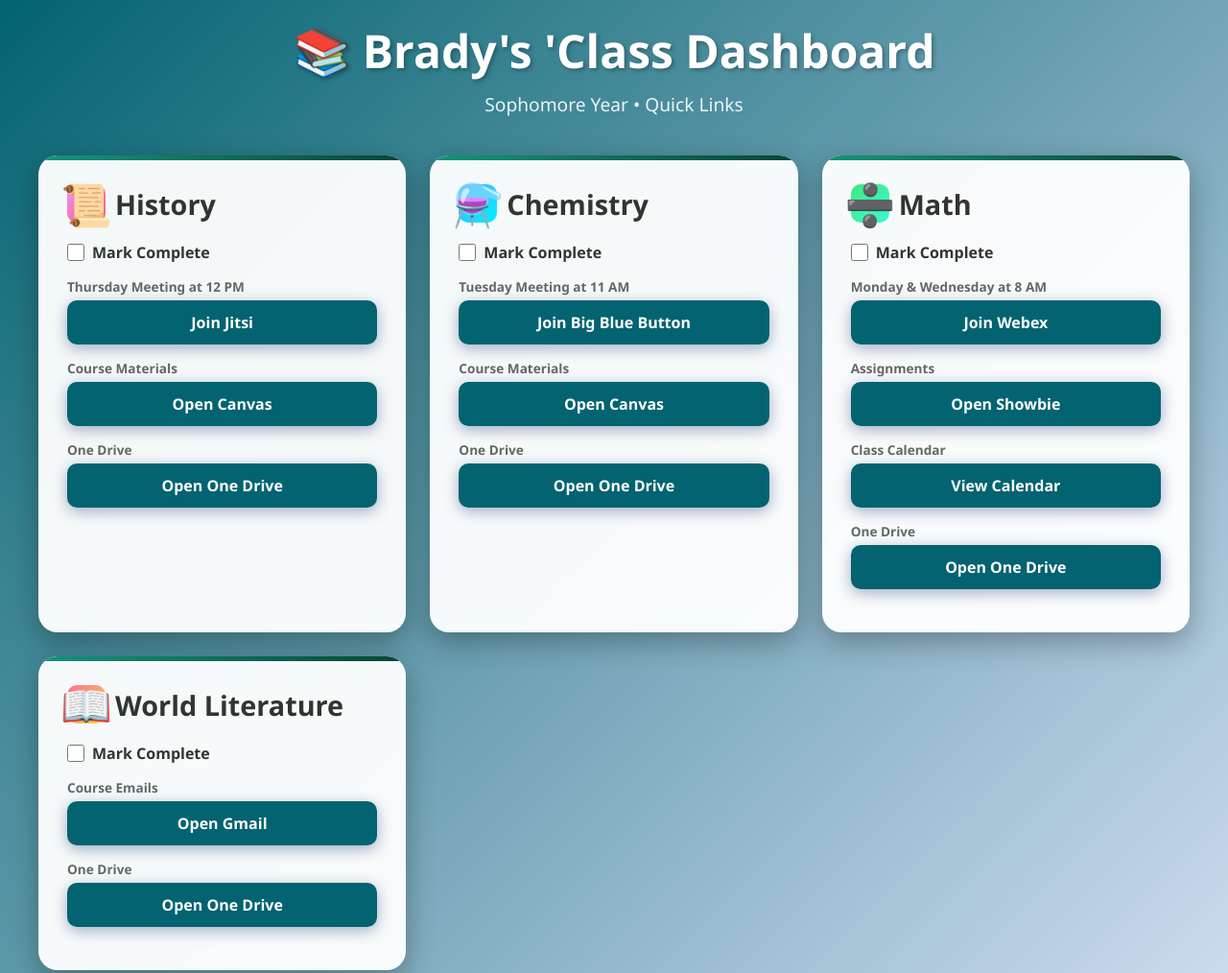
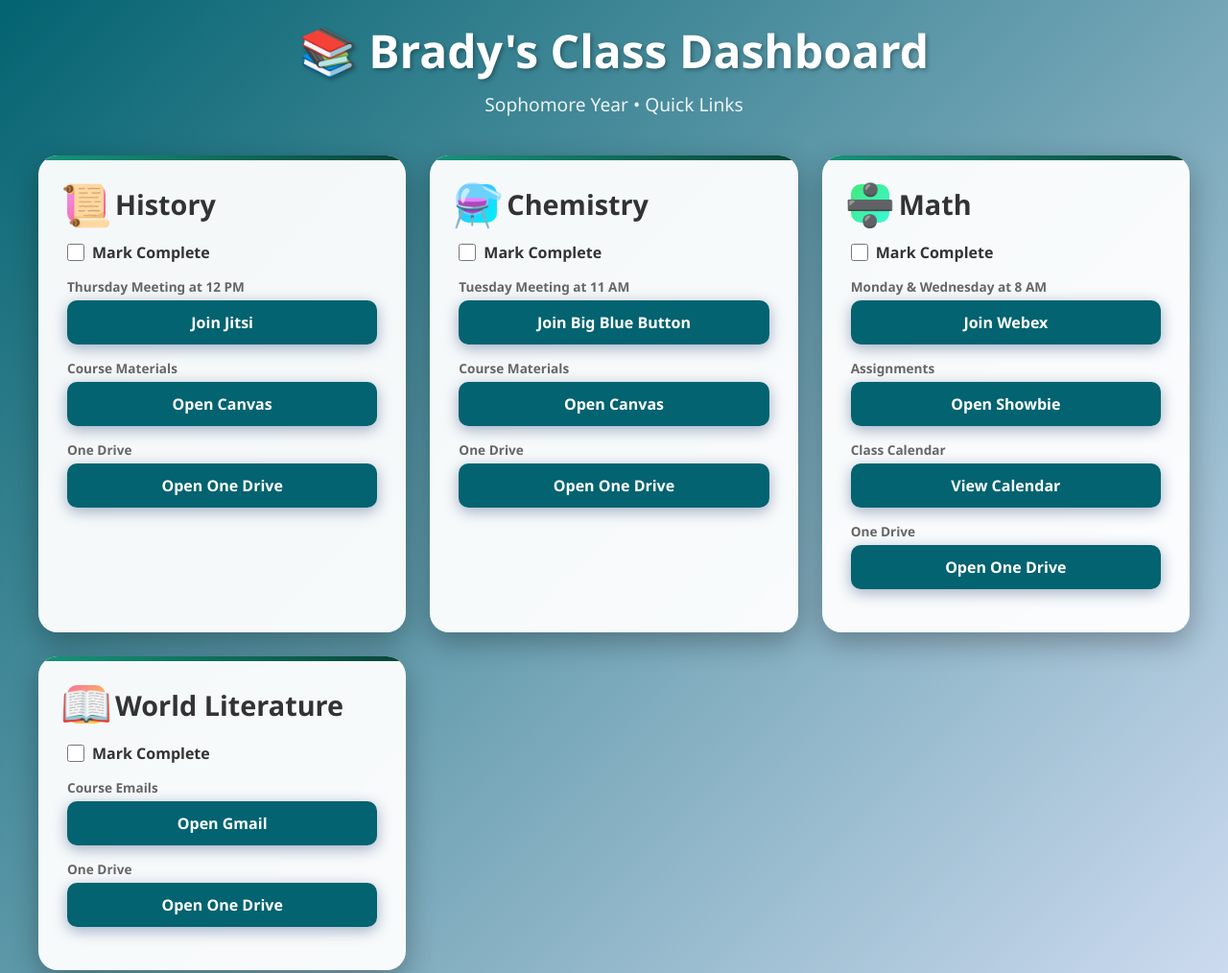
Before and after one commit to 8bradymack/class-dashboard, a plain HTML site: page index.html in a window 1280 px wide. Shown: the top 1014 px of the page at 96% size. Drawn offline with Linux system fonts and the light colour scheme.

Commit message:
Add files via upload

```diff
--- a/index.html
+++ b/index.html
@@ -203,7 +203,7 @@
 </head>
 <body>
     <div class="container">
-        <h1>📚 Brady's 'Class Dashboard</h1>
+        <h1>📚 Brady's Class Dashboard</h1>
         <p class="subtitle">Sophomore Year • Quick Links</p>
 
         <div class="grid">
```
